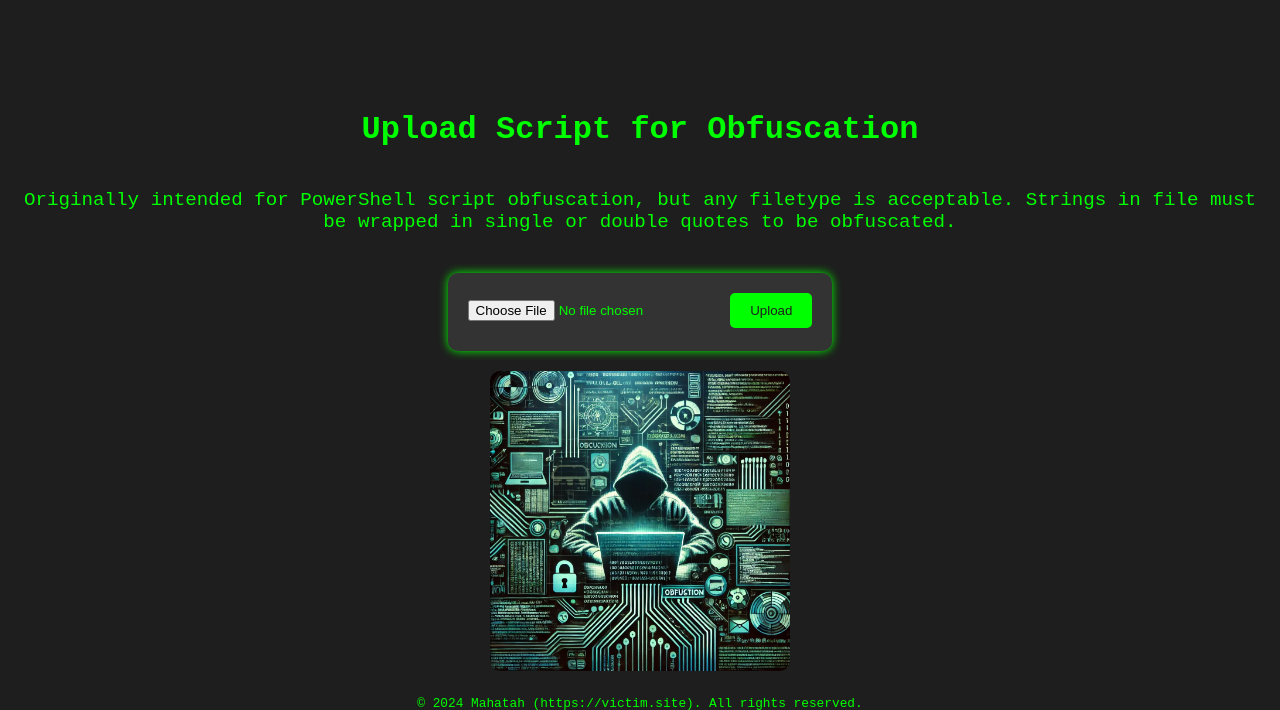
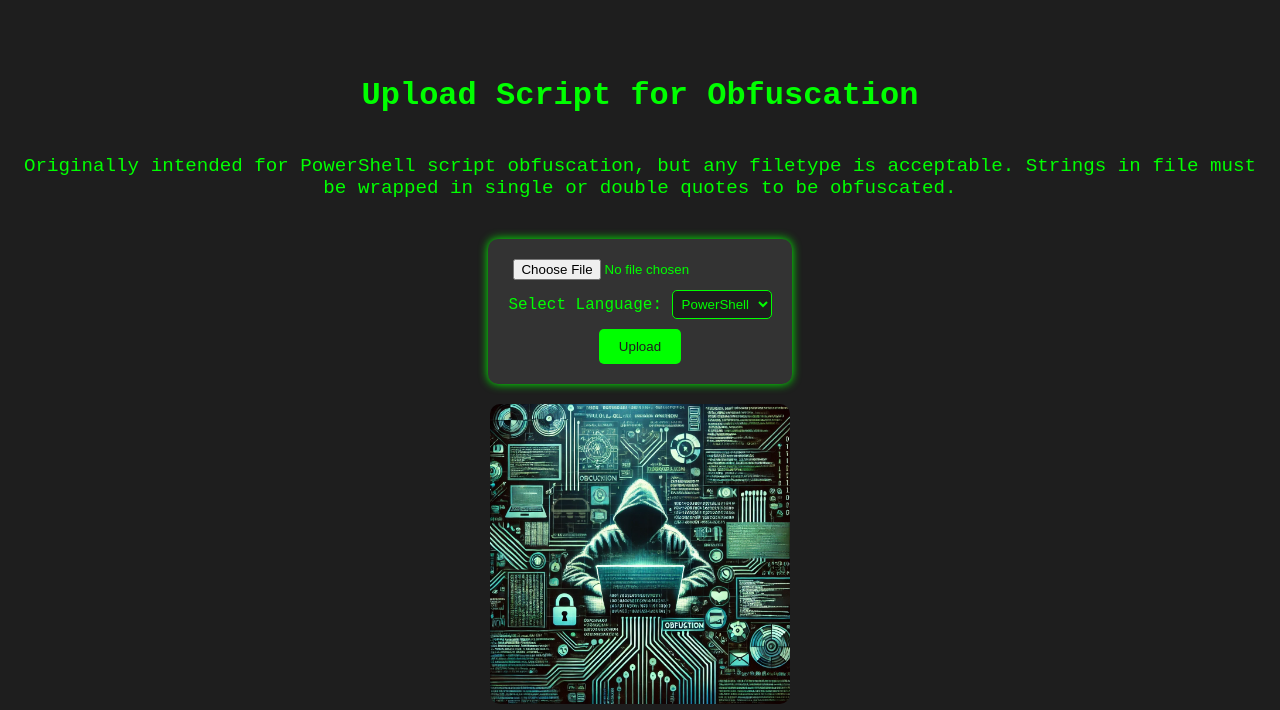
Before and after one commit to mahatah/Script-Obfuscation-Web-App, a Flask app: page / in a window 1280 px wide. Shown: the top 710 px of the page. Run offline with Flask 2, Linux system fonts and the light colour scheme.

Commit message:
Update index.html
Added dropdown for script obfuscation output selection. Currently allows selection between PowerShell and Python.

```diff
--- a/templates/index.html
+++ b/templates/index.html
@@ -29,6 +29,14 @@
         }
         input[type="file"] {
             margin-bottom: 10px;
+        }
+        select {
+            margin-bottom: 10px;
+            background-color: #1e1e1e;
+            color: #00ff00;
+            border: 1px solid #00ff00;
+            padding: 5px;
+            border-radius: 5px;
         }
         input[type="submit"] {
             background-color: #00ff00;
@@ -67,7 +75,12 @@
         Originally intended for PowerShell script obfuscation, but any filetype is acceptable. Strings in file must be wrapped in single or double quotes to be obfuscated.
     </div>
     <form action="/upload" method="post" enctype="multipart/form-data">
-        <input type="file" name="file" required>
+        <input type="file" name="file" required><br>
+        <label for="language">Select Language:</label>
+        <select id="language" name="language">
+            <option value="PowerShell">PowerShell</option>
+            <option value="Python">Python</option>
+        </select><br>
         <input type="submit" value="Upload">
     </form>
     <div class="container">
```
